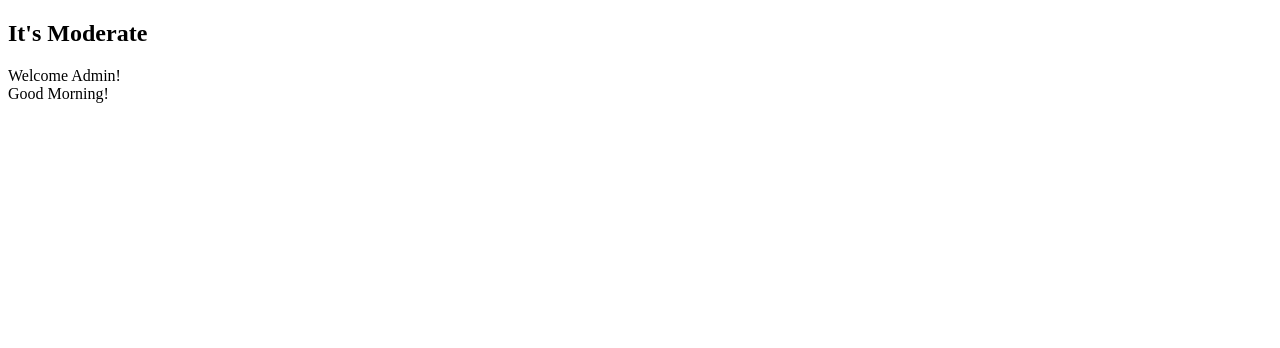
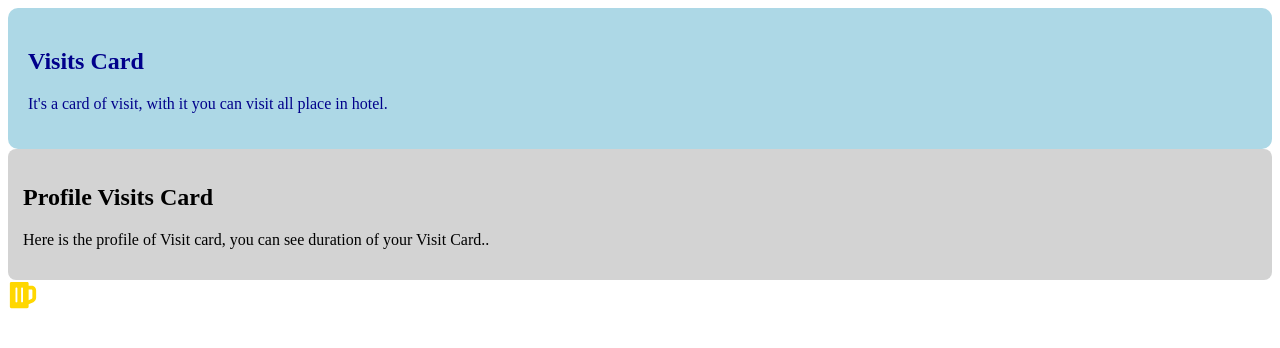
Before and after one commit to Adryel0713/Vite-React, a React (Vite) app: page / in a window 1280 px wide. Shown: the top 348 px of the page. Built offline with nearby package versions, Linux system fonts and the light colour scheme.

Commit message:
exercise_6

```diff
--- a/package.json
+++ b/package.json
@@ -11,7 +11,8 @@
   },
   "dependencies": {
     "react": "^19.1.1",
-    "react-dom": "^19.1.1"
+    "react-dom": "^19.1.1",
+    "react-icons": "^5.5.0"
   },
   "devDependencies": {
     "@eslint/js": "^9.33.0",
--- a/src/App.jsx
+++ b/src/App.jsx
@@ -1,13 +1,13 @@
-import Greeting from "./Components/Greeting"
-import UserStatus from "./Components/UserStatus"
-import Weather from "./Components/Weather"
+import IonComponent from "./Components/IonComponent"
+import ProfileCard from "./Components/ProfileCard"
+import StyledCard from "./Components/StyledCard"
 
 const App = () => {
   return (
     <section>
-      <Weather temperature={25.5}/>
-      <UserStatus/>
-      <Greeting timeOfDay="Morning"/>
+      <StyledCard />
+      <ProfileCard />
+      <IonComponent />
     </section>
   )
 }
--- a/src/Components/Greeting.jsx
+++ /dev/null
@@ -1,12 +0,0 @@
-const Greeting = (props) => {
-
-    const timeOfDay = props.timeOfDay;
-
-  return (
-    <div>
-        {timeOfDay === "Morning" ? "Good Morning!" : timeOfDay === "Afternoon" ? "Good Afternoon!" : null}
-    </div>
-  )
-}
-
-export default Greeting
--- /dev/null
+++ b/src/Components/IonComponent.jsx
@@ -0,0 +1,9 @@
+import { FaBeer } from "react-icons/fa"
+
+const IonComponent = () => {
+  return (
+     <FaBeer style={{fontSize: '30px', color:'gold'}}/>
+  )
+}
+
+export default IonComponent
--- /dev/null
+++ b/src/Components/ProfileCard.jsx
@@ -0,0 +1,17 @@
+const ProfileCard = () => {
+
+    const styles = {
+        backgroundColor: 'lightgray',
+        padding: '15px',
+        borderRadius: '8px',
+        color: 'black'
+    };
+  return (
+    <div style={styles}>
+        <h1>Profile Visits Card</h1>
+        <p>Here is the profile of Visit card, you can see duration of your Visit Card..</p>
+    </div>
+  )
+}
+
+export default ProfileCard
--- /dev/null
+++ b/src/Components/StyledCard.jsx
@@ -0,0 +1,10 @@
+const StyledCard = () => {
+  return (
+    <div style={{backgroundColor: 'lightblue', padding: '20px', borderRadius: '10px', color: 'darkblue'}}>
+        <h1>Visits Card</h1>
+        <p>It's a card of visit, with it you can visit all place in hotel.</p>
+    </div>
+  )
+}
+
+export default StyledCard
--- a/src/Components/UserStatus.jsx
+++ /dev/null
@@ -1,25 +0,0 @@
-const UserStatus = () => {
-
-    const verify = () => {
-        const loggedIn = true;
-        const isAdmin = true;
-
-        if(loggedIn && isAdmin) {
-            return <div>Welcome Admin!</div>
-        }
-
-        if(loggedIn) {
-            return <div>Welcome User!</div>
-        }
-
-        return "You are not logged in";
-    }
-
-  return (
-    <div>
-        {verify()}
-    </div>
-  )
-}
-
-export default UserStatus
--- a/src/Components/Weather.jsx
+++ /dev/null
@@ -1,26 +0,0 @@
-const Weather = ({temperature}) => {
-
-
-
-    const temp = () => {
-
-        let weatherMsg;
-
-        if(temperature < 15){
-            weatherMsg = <h1>It's Cold</h1>
-        }else if(temperature >= 15 && temperature <= 30){
-            weatherMsg = <h1>It's Moderate</h1>
-        }else{
-            weatherMsg = <h1>It's Hot</h1>;
-        }
-
-        return weatherMsg;
-    }
-  return (
-    <div>
-        {temp()}
-    </div>
-  );
-};
-
-export default Weather
```
Also changed, not shown: 1 other file (tests, documents, lock files or other folders).
